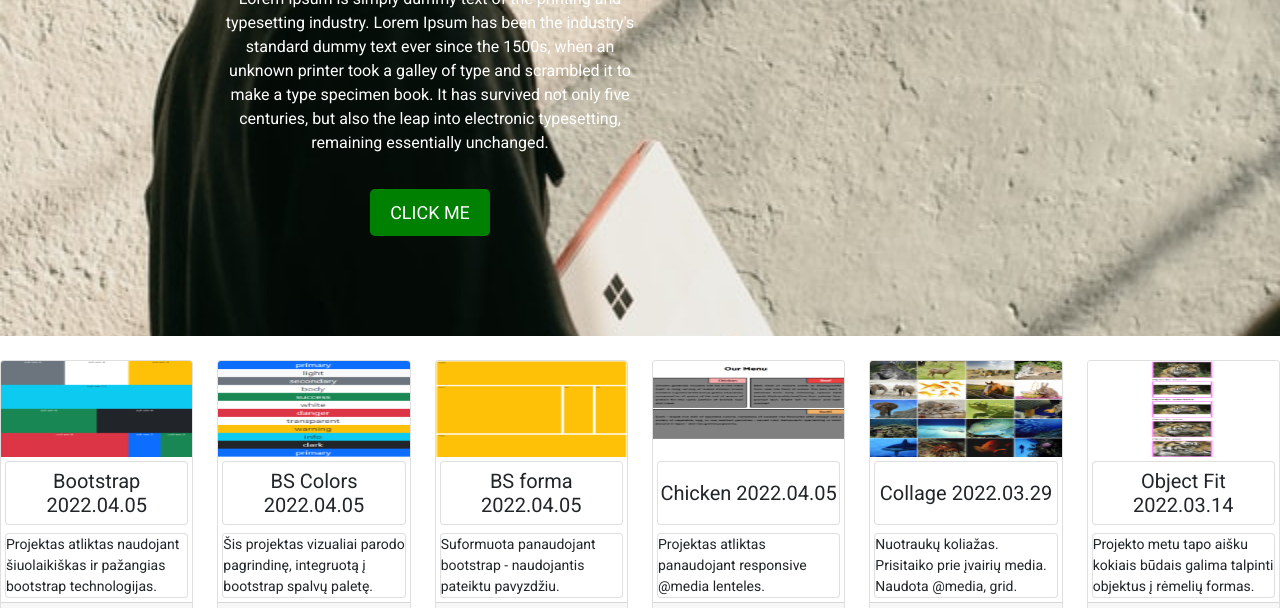
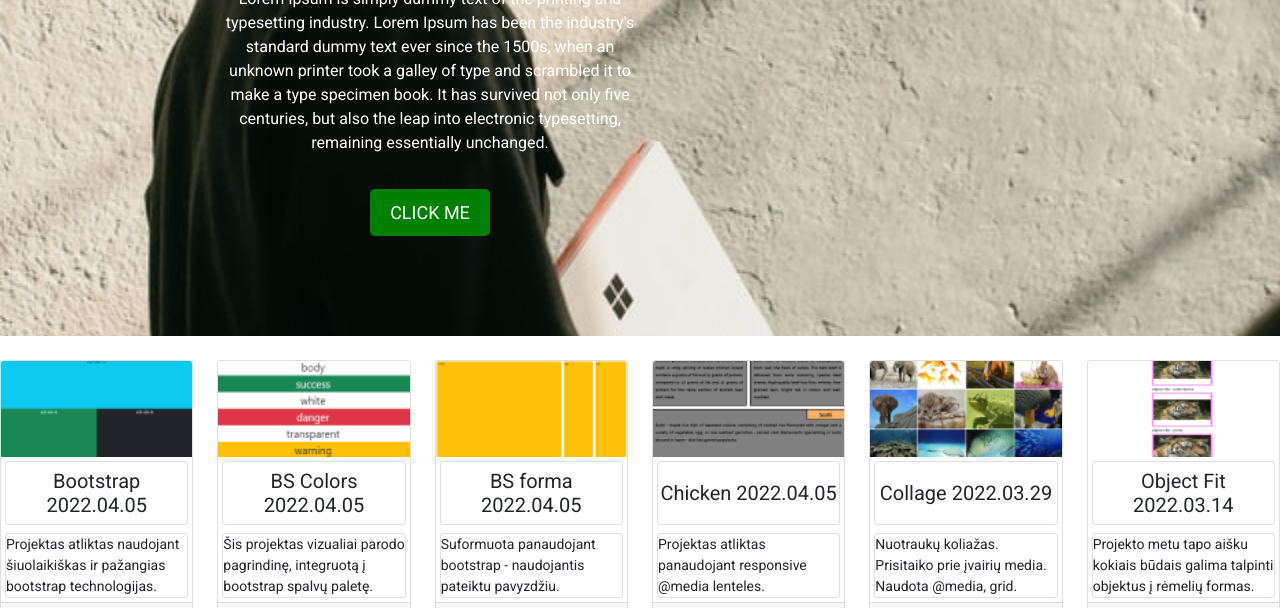
Before and after one commit to darbasKomandoje/namu_darbas, a plain HTML site: page index.html in a window 1280 px wide. Shown: the part 181-789 px from the top of the page. Drawn offline with nearby package versions, Linux system fonts and the light colour scheme.

Commit message:
ant paveiksleliu uzdetas object-fit: cover

```diff
--- a/style.css
+++ b/style.css
@@ -292,3 +292,6 @@ div.image-card .content-title {
   height: 100em;
   overflow: hidden;
 }
+img {
+  object-fit: cover;
+}
```
